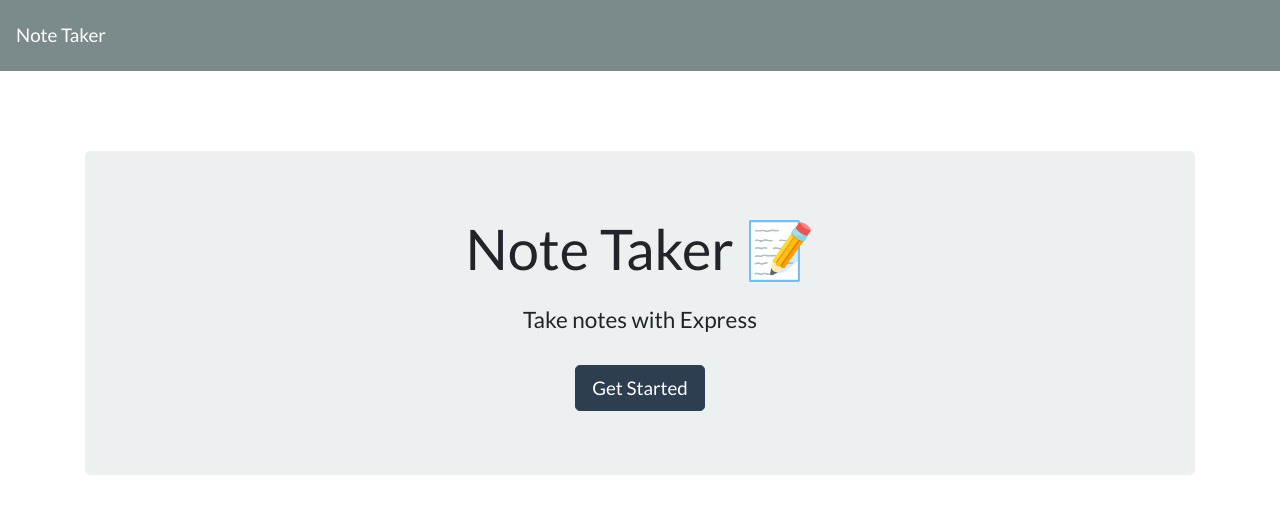
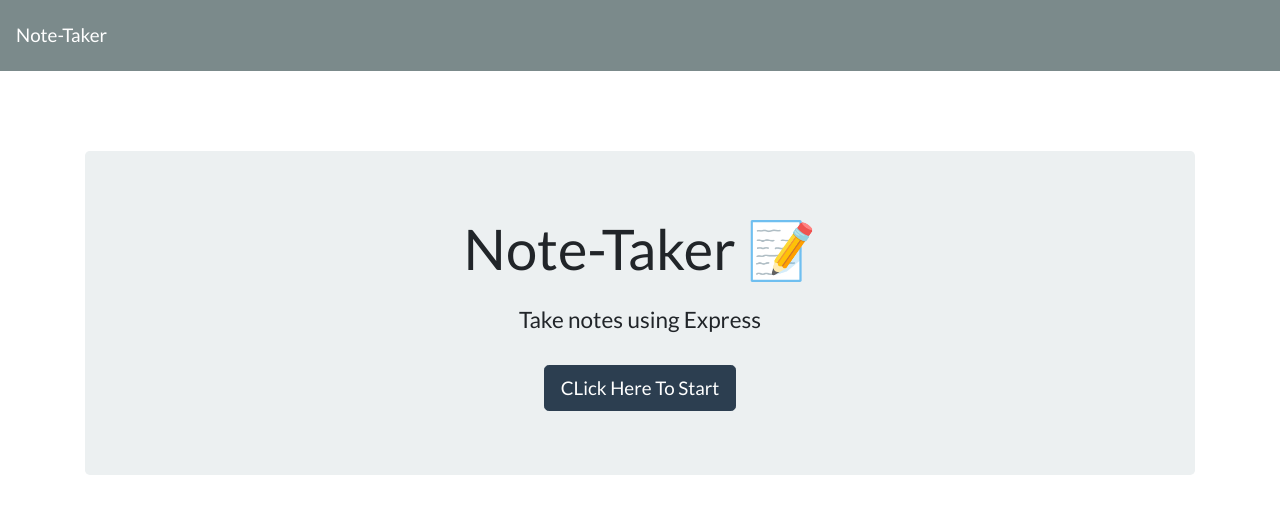
Before and after one commit to dsanchezjr99/Note-Taker, a website: page Develop/public/index.html in a window 1280 px wide. Drawn offline with nearby package versions, Linux system fonts and the light colour scheme; no server answers; files whose address does not match are found by name.

Commit message:
final-code

```diff
--- a/Develop/public/index.html
+++ b/Develop/public/index.html
@@ -11,14 +11,14 @@
 
 <body>
   <nav class="navbar navbar-dark bg-dark">
-    <a class="navbar-brand" href="/">Note Taker
-    </a>
+    <a class="navbar-brand" href="/">Note-Taker</a>
   </nav>
   <div class="container">
     <div style="margin-top: 80px;" class="jumbotron text-center">
-      <h1 class="display-4">Note Taker <span role="img" aria-label="Memo">📝</span></h1>
-      <h4 class="mt-4">Take notes with Express</h4>
-      <a class="btn btn-primary btn-lg mt-4" href="/notes" role="button">Get Started</a>
+      <h1 class="display-4">Note-Taker
+        <span role="img" aria-label="Memo">📝</span></h1>
+      <h4 class="mt-4">Take notes using Express</h4>
+      <a class="btn btn-primary btn-lg mt-4" href="/notes" role="button"> CLick Here To Start</a>
     </div>
   </div>
   <script src="/assets/js/index.js"></script>
```
Also changed, not shown: Develop/public/notes.html (+2 -2 lines).
